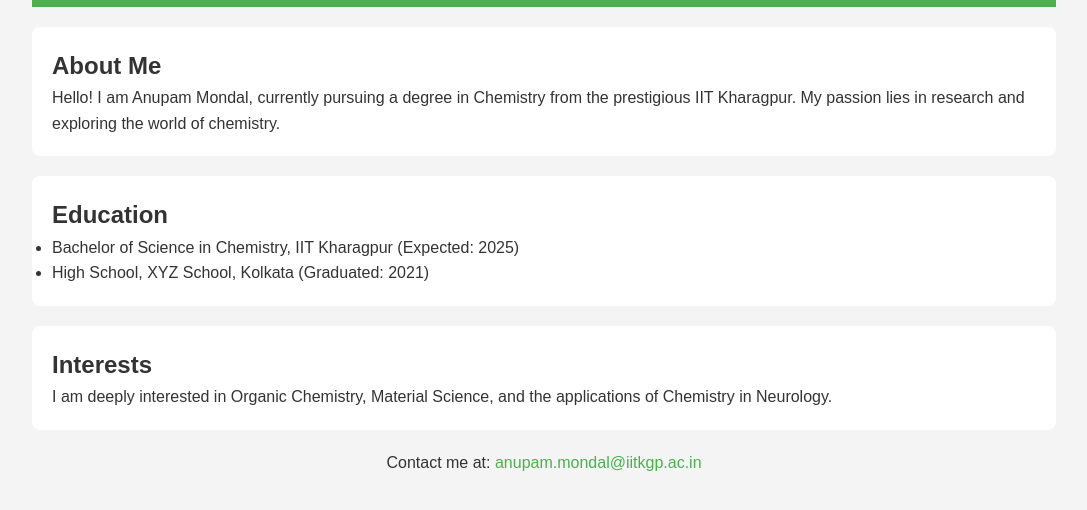
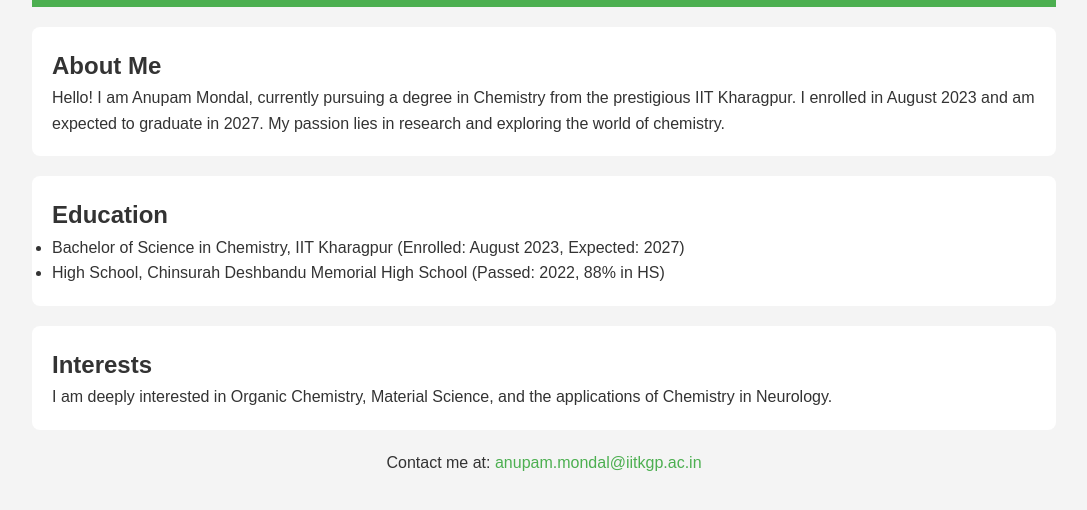
Before and after one commit to Anupam0012/Anupam0012, a plain HTML site: page index.html in a window 1280 px wide. Shown: the part 108-618 px from the top of the page, without its empty margins (96-1183 px from the left). Drawn offline with Linux system fonts and the light colour scheme.

Commit message:
Update index.html

```diff
--- a/index.html
+++ b/index.html
@@ -69,14 +69,14 @@
 
         <section id="about">
             <h2>About Me</h2>
-            <p>Hello! I am Anupam Mondal, currently pursuing a degree in Chemistry from the prestigious IIT Kharagpur. My passion lies in research and exploring the world of chemistry.</p>
+            <p>Hello! I am Anupam Mondal, currently pursuing a degree in Chemistry from the prestigious IIT Kharagpur. I enrolled in August 2023 and am expected to graduate in 2027. My passion lies in research and exploring the world of chemistry.</p>
         </section>
 
         <section id="education">
             <h2>Education</h2>
             <ul>
-                <li>Bachelor of Science in Chemistry, IIT Kharagpur (Expected: 2025)</li>
-                <li>High School, XYZ School, Kolkata (Graduated: 2021)</li>
+                <li>Bachelor of Science in Chemistry, IIT Kharagpur (Enrolled: August 2023, Expected: 2027)</li>
+                <li>High School, Chinsurah Deshbandu Memorial High School (Passed: 2022, 88% in HS)</li>
             </ul>
         </section>
 
```
